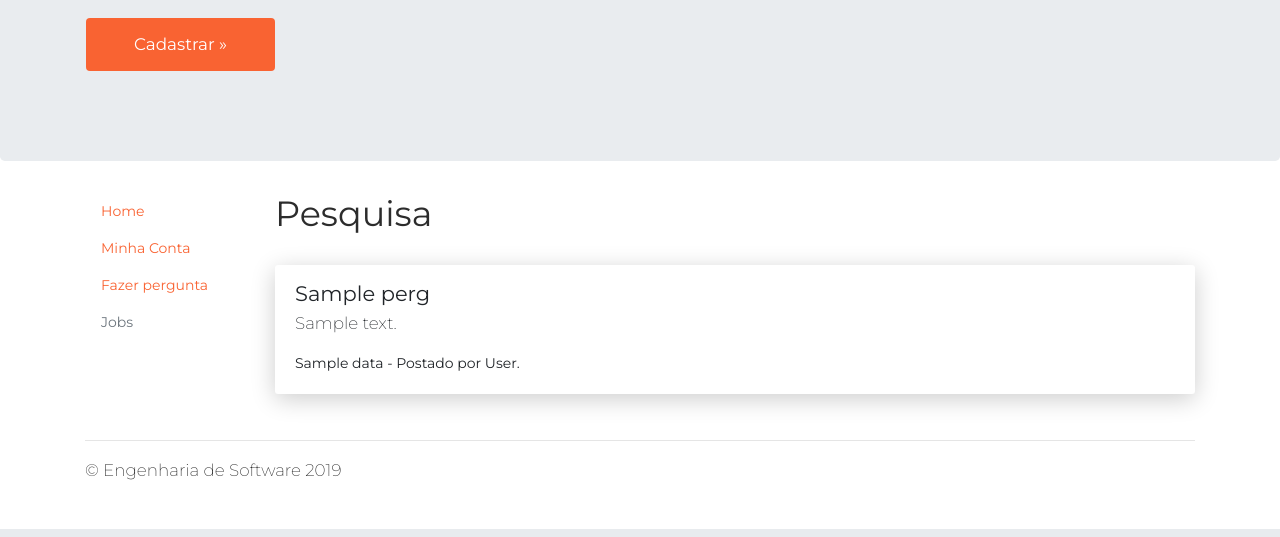
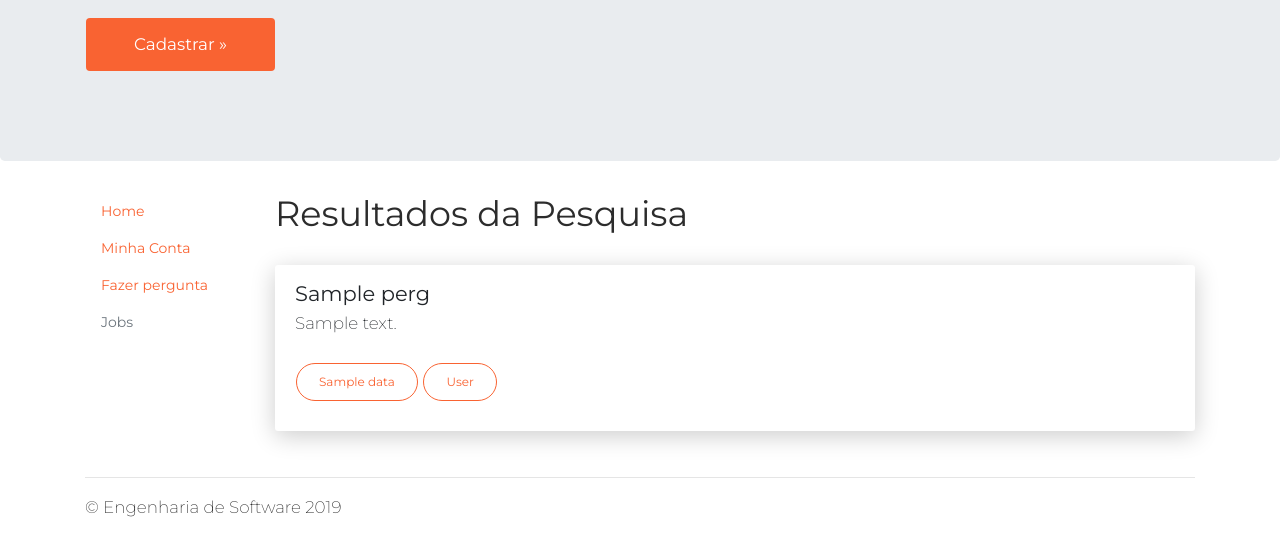
Before and after one commit to matheusbuldrini/questions-and-answers, a Flask app: template templates/pesquisa.html in a window 1280 px wide. Shown: the part 271-808 px from the top of the page. Run offline with Flask 2, Linux system fonts and the light colour scheme; the template is opened without the code that fills it: most values are stand-ins (such as "Sample title", 1, 10 or a date in 2020); some libraries are stand-ins or nearby versions.

Commit message:
Exibe data e autor no resultado da pesquisa.

```diff
--- a/templates/pesquisa.html
+++ b/templates/pesquisa.html
@@ -2,14 +2,19 @@
 {% set active_page = "pesquisar" %}
 {% block content %}
 
-        <h2>Pesquisa</h2>
+        <h2>Resultados da Pesquisa</h2>
 
 		{% for perg in perguntas %}
 		<a class="card" href="pergunta/{{ perg.idquestion }}">
 		<div class="card-body">
 			<h4 class="card-subtitle">{{ perg.title }}</h4>
 			<p class="card-text">{{ perg.description }}</p>
-			<span href="#" class="card-link">{{ perg.data }} - Postado por {{ perg.fullname }}.</span>
+			<button class="btn btn-primary btn-outline-primary btn-round">
+					{{ perg.data}}
+			</button>
+			<button class="btn btn-primary btn-outline-primary btn-round">
+				{{ perg.fullname }}
+			</button>
 		</div>
 		</a>
 		{% endfor %}
```
